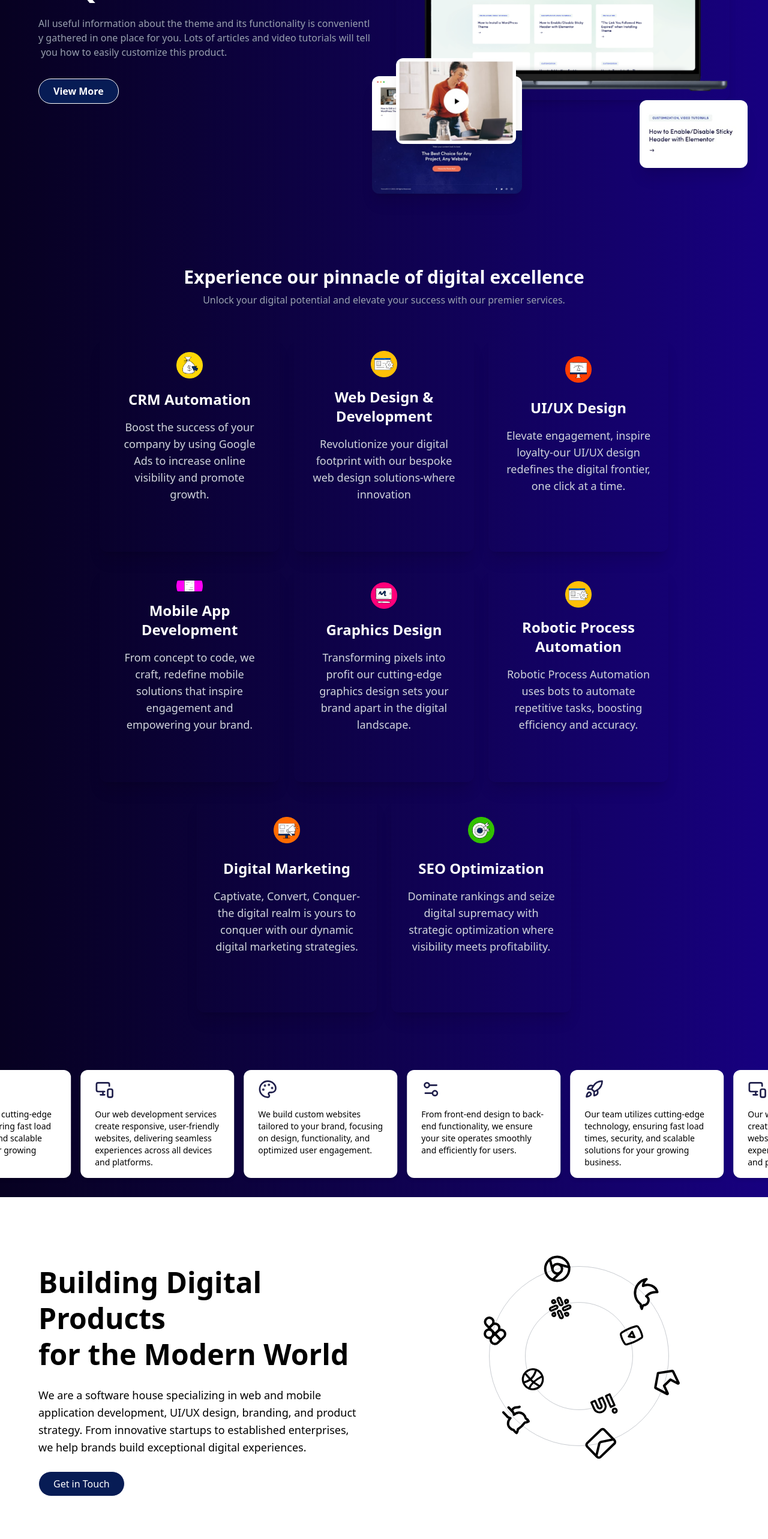
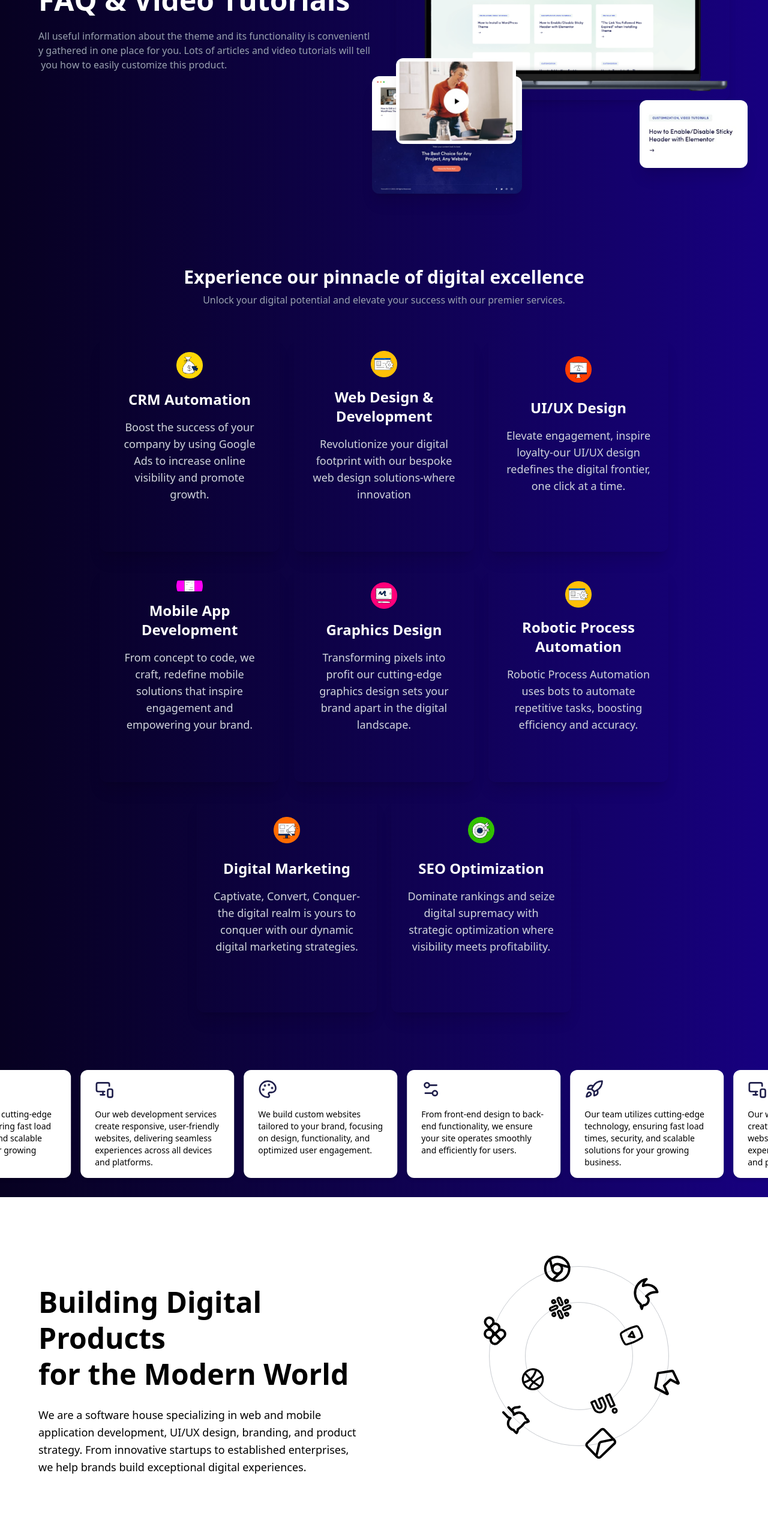
Before and after one commit to Moughees110/huboweb-website, a Next.js app in the folder frontend/: page / in a window 1280 px wide. Shown: the part 1040-3606 px from the top of the page at 60% size. Built offline with nearby package versions, Linux system fonts and the light colour scheme.

Commit message:
check in

```diff
--- a/frontend/src/app/(dashboard)/dashboard/layout.tsx
+++ b/frontend/src/app/(dashboard)/dashboard/layout.tsx
@@ -16,7 +16,7 @@ export default function DashboardLayout({ children }: { children: React.ReactNod
         setIsAuthenticated(true);
       } else {
         setIsAuthenticated(false);
-        router.push("/login");
+        router.push("/auth/login");
       }
     }
   }, [pathname]);
@@ -43,7 +43,7 @@ export default function DashboardLayout({ children }: { children: React.ReactNod
         <button
           onClick={() => {
             localStorage.removeItem("isAuthenticated");
-            router.push("/login");
+            router.push("/auth/login");
           }}
           className="bg-red-600 hover:bg-red-700 text-white mt-4 py-2 px-4 rounded"
         >
--- a/frontend/src/app/(website)/components/faqtutorialsection.tsx
+++ b/frontend/src/app/(website)/components/faqtutorialsection.tsx
@@ -27,13 +27,7 @@ export default function FaqTutorialSection() {
               product.
             </TextAnimate>
           </p>
-          <button
-            className="bg-[#071c55] cursor-pointer text-white border hover:bg-white hover:text-[#071c55] font-semibold py-2 px-6 rounded-full transition"
-            data-aos="zoom-in"
-            data-aos-delay="300"
-          >
-            View More
-          </button>
+
         </div>
 
         {/* Right Images */}
--- a/frontend/src/app/(website)/components/orbitsection.tsx
+++ b/frontend/src/app/(website)/components/orbitsection.tsx
@@ -29,9 +29,7 @@ export default function SectionWithOrbit() {
             innovative startups to established enterprises, we help brands build
             exceptional digital experiences.
           </p>
-          <button className="px-6 py-2 bg-[#071c55] cursor-pointer text-white border hover:text-[#071c55] hover:bg-white rounded-full transition font-medium">
-            Get in Touch
-          </button>
+
         </div>
 
         {/* Right Side with extra left margin */}
```
